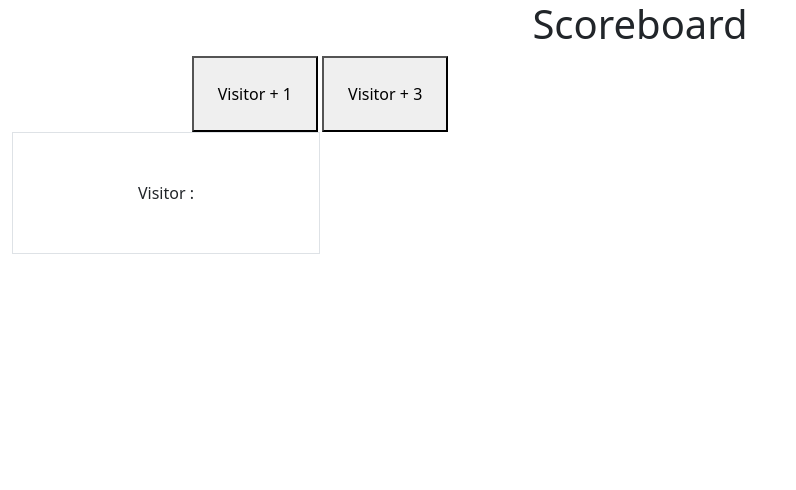
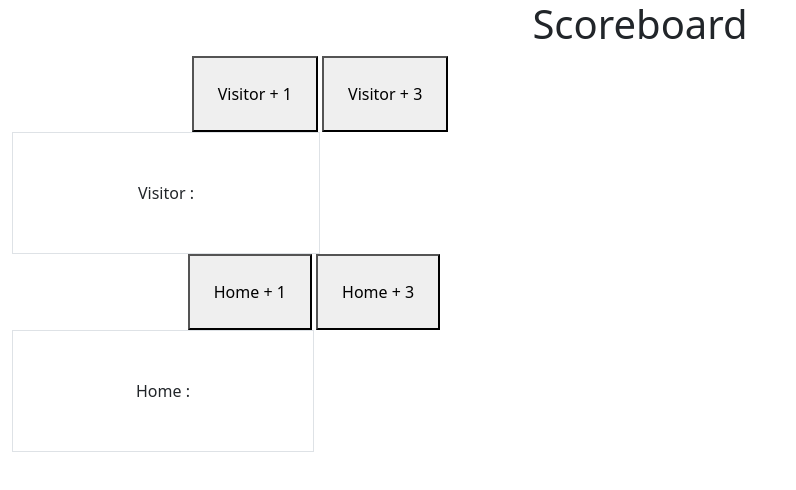
Before and after one commit to jwalk99star/scoreboard, a plain HTML site: page index.html in a window 1280 px wide. Shown: the whole page, without its empty margins (0-796 px from the left). Drawn offline with nearby package versions, Linux system fonts and the light colour scheme.

Commit message:
2 teams, 2 buttons each,4 buttons to 2 scoreboards

```diff
--- a/app.js
+++ b/app.js
@@ -7,7 +7,6 @@ function scoreVisitor1() {
   let visitorElement = document.getElementById('visitor')
   console.log('visitorElement:', visitorElement);
   visitorElement.innerText = visitorScore
-
 }
 
 function scoreVisitor3() {
@@ -17,3 +16,20 @@ function scoreVisitor3() {
   console.log('visitorElement:', visitorElement);
   visitorElement.innerText = visitorScore
 }
+
+
+function scoreHome1() {
+  homeScore += 1
+  console.log(`home score: `, homeScore);
+  let homeElement = document.getElementById('home')
+  console.log('homeElement:', homeElement);
+  homeElement.innerText = homeScore
+}
+
+function scoreHome3() {
+  homeScore += 3
+  console.log(`home score: `, homeScore);
+  let homeElement = document.getElementById('home')
+  console.log('homeElement:', homeElement);
+  homeElement.innerText = homeScore
+}
--- a/index.html
+++ b/index.html
@@ -15,13 +15,21 @@
   </header>
 
   <main class="container-fluid">
+
     <div class="row">
       <div class="col-12 col-md-6 text-center">
         <button onclick="scoreVisitor1()" class="p-4" id="scoreVisitor1">Visitor + 1</button>
         <button onclick="scoreVisitor3()" class="p-4" id="scoreVisitor3">Visitor + 3</button>
         <div class="col-12 col-md-6 p-5 border">Visitor : <span id="visitor"> </span>
         </div>
+      </div>
 
+      <div class="row">
+        <div class="col-12 col-md-6 text-center">
+          <button onclick="scoreHome1()" class="p-4" id="scoreHome1">Home + 1</button>
+          <button onclick="scoreHome3()" class="p-4" id="scoreHome3">Home + 3</button>
+          <div class="col-12 col-md-6 p-5 border">Home : <span id="home"> </span>
+        </div>
       </div>
 
 
```
